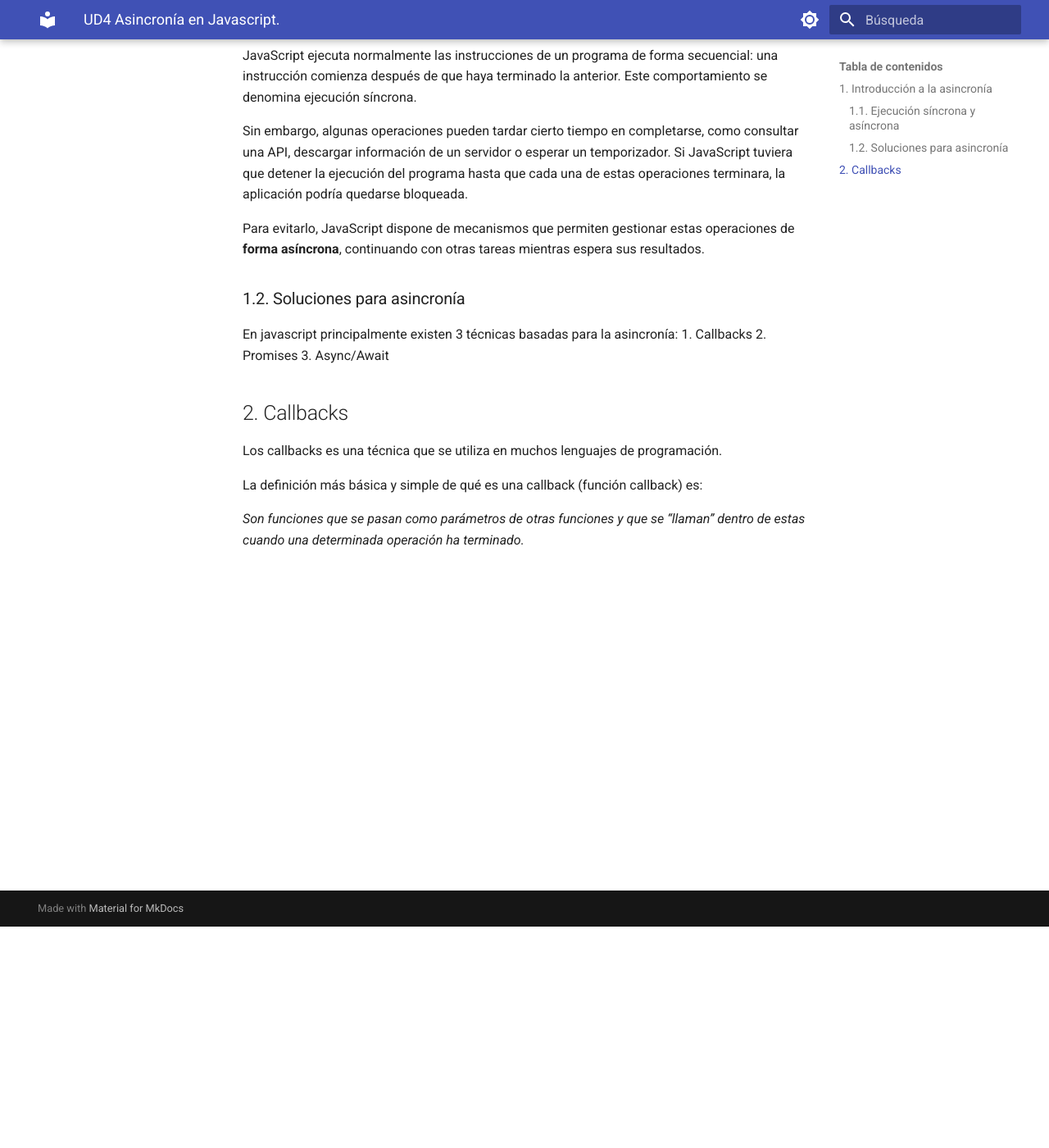
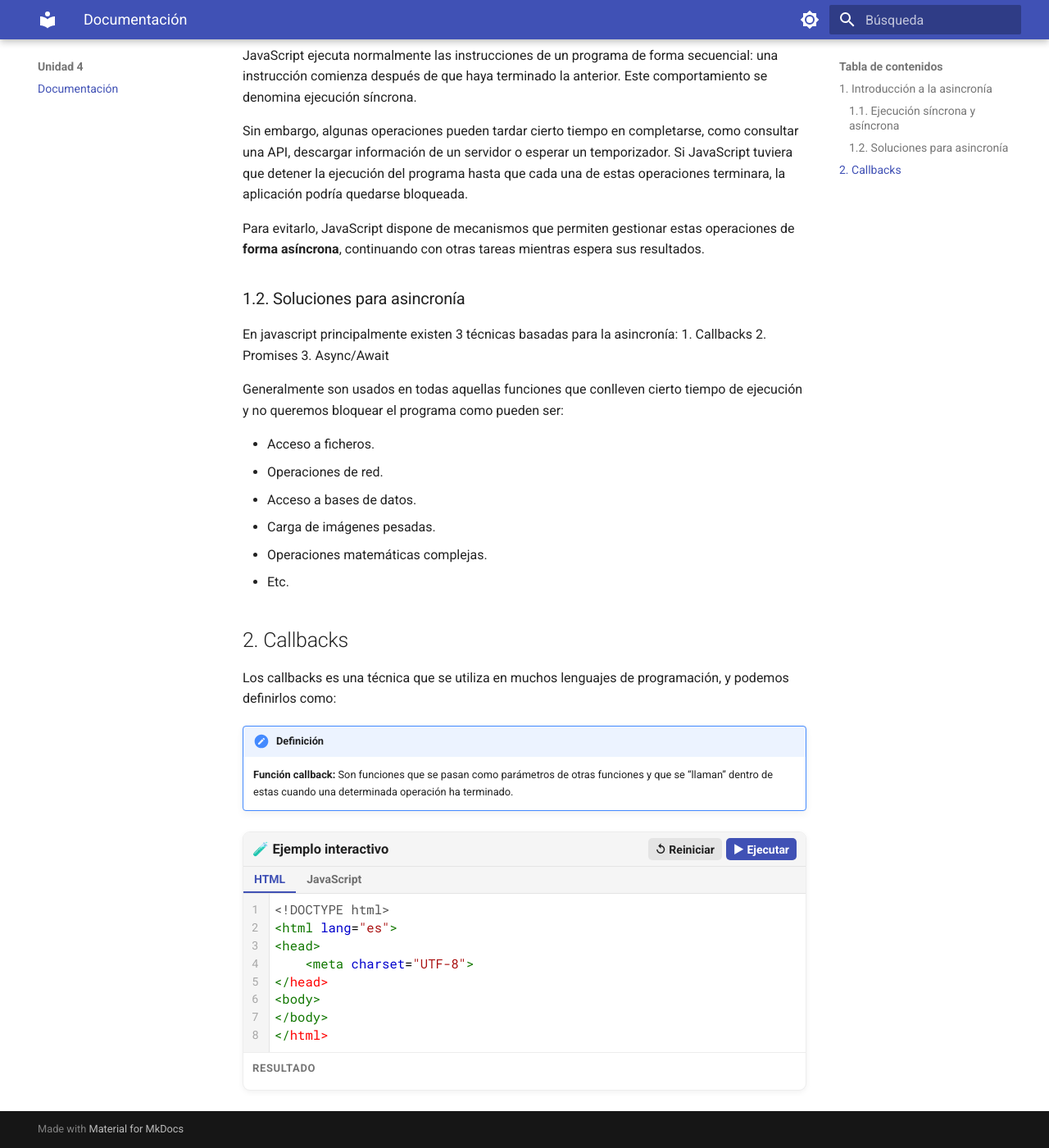
Before and after one commit to jpmartinez-profe/DWEC_Apuntes, an MkDocs documentation site: the page built from docs/unidad4/unidad4.md, in a window 1280 px wide and 1400 px high, scrolled down 270 px. Shown: the whole window at 82% size. Built offline with MkDocs 1.6.1 and Material for MkDocs 9.7.7, drawn with Linux system fonts in a browser that asks for light colours; some of the changed text lies outside the part shown.

Commit message:
Callbacks unidad 4

````diff
--- a/docs/unidad4/unidad4.md
+++ b/docs/unidad4/unidad4.md
@@ -1,4 +1,4 @@
-# UD4 Asincronía en Javascript.
+# UD4. Asincronía en Javascript.
 
 ## 1. Introducción a la asincronía
 
@@ -17,10 +17,53 @@ En javascript principalmente existen 3 técnicas basadas para la asincronía:
 2. Promises
 3. Async/Await
 
+Generalmente son usados en todas aquellas funciones que conlleven cierto tiempo de ejecución y no queremos bloquear el programa como pueden ser:
+
+- Acceso a ficheros.
+- Operaciones de red.
+- Acceso a bases de datos.
+- Carga de imágenes pesadas.
+- Operaciones matemáticas complejas.
+- Etc.
 
 ## 2. Callbacks
-Los callbacks es una técnica que se utiliza en muchos lenguajes de programación.
+Los callbacks es una técnica que se utiliza en muchos lenguajes de programación, y podemos definirlos como:
 
-La definición más básica y simple de qué es una callback (función callback) es:
+!!! Definición
 
-*Son funciones que se pasan como parámetros de otras funciones y que se “llaman” dentro de estas cuando una determinada operación ha terminado.*
+    **Función callback:** Son funciones que se pasan como parámetros de otras funciones y que se “llaman” dentro de estas cuando una determinada operación ha terminado.
+
+
+```html
+<!DOCTYPE html>
+<html lang="es">
+<head>
+    <meta charset="UTF-8">
+</head>
+<body>
+</body>
+</html>
+```
+```javascript
+
+    function procesarDatos(callback)
+    {
+        console.log("Procesando datos...");
+        console.log("Inicio");
+
+        setTimeout(() => {
+            let datoProcesado = 666;  //Simulo un dato que ha tardado en obtenerse.
+            console.log("Ya hemos terminado, y llamo al callback");
+            callback(datoProcesado);  //El callback puede (o no) recivir valores
+                                      //como argumento.
+        }, 2000);
+    }
+
+    function callback(resultado)
+    {
+        console.log(`Este es el resultado obtenido: ${resultado}`)
+    }
+
+    procesarDatos(callback);
+
+```
--- a/mkdocs.yml
+++ b/mkdocs.yml
@@ -67,5 +67,7 @@ nav:
   - Unidad 3:
       - Documentación: unidad3/unidad3.md
       - Ejercicios: unidad3/ejercicios3.md
+  - Unidad 4:
+      - Documentación: unidad4/unidad4.md
   - Ayuda:
       - Markdown y ejemplos interactivos: ayuda/markdown.md
````
Also changed, not shown: docs/unidad1/unidad1.md (+1 -1 lines), docs/unidad2/unidad2.md (+1 -1 lines), docs/unidad3/unidad3.md (+1 -1 lines).
